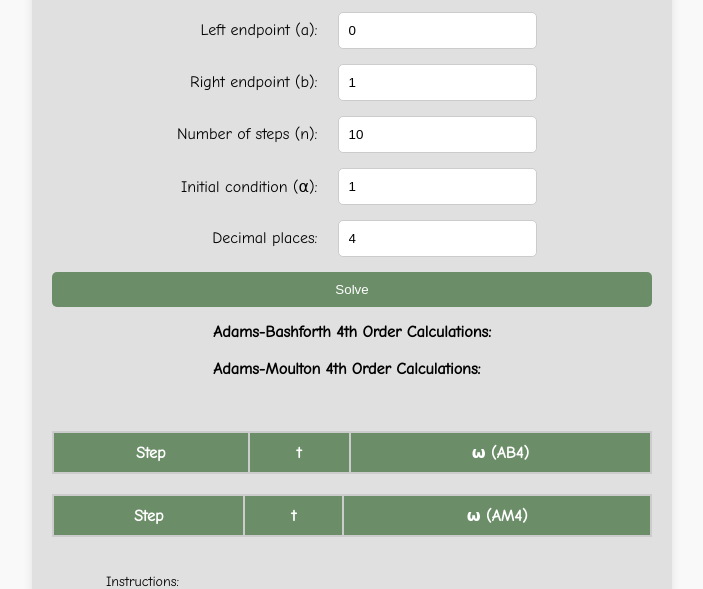
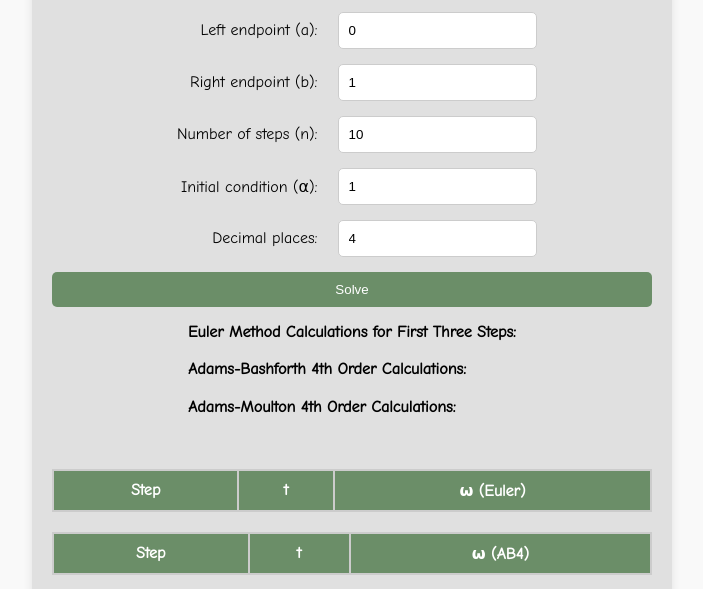
Before and after one commit to Inerig/Predictor-Corrector-Method-Solver-, a plain HTML site: page index.html in a window 1280 px wide. Shown: the part 212-801 px from the top of the page, without its empty margins (288-991 px from the left). Drawn offline with Linux system fonts and the light colour scheme.

Commit message:
Update index.html

```diff
--- a/index.html
+++ b/index.html
@@ -3,7 +3,7 @@
 <head>
 <meta charset="UTF-8">
 <meta name="viewport" content="width=device-width, initial-scale=1.0">
-<title>Adams-Bashforth and Adams-Moulton 4th Order Method Solver</title>
+<title>Predictor-Corrector Method Solver</title>
 <link href="https://fonts.googleapis.com/css2?family=Comic+Neue:wght@400&display=swap" rel="stylesheet">
 <link rel="stylesheet" href="style.css">
 </head>
@@ -48,11 +48,25 @@
     </div>
     <button onclick="solveAndDisplay()">Solve</button>
     <div class="calculations">
+        <h2>Euler Method Calculations for First Three Steps:</h2>
+        <div id="eulerCalculationsContent"></div>
         <h2>Adams-Bashforth 4th Order Calculations:</h2>
         <div id="abCalculationsContent"></div>
         <h2>Adams-Moulton 4th Order Calculations:</h2>
         <div id="amCalculationsContent"></div>
     </div>
+    <table id="eulerResultTable">
+        <thead>
+            <tr>
+                <th>Step</th>
+                <th>t</th>
+                <th>ω (Euler)</th>
+            </tr>
+        </thead>
+        <tbody>
+
+        </tbody>
+    </table>
     <table id="abResultTable">
         <thead>
             <tr>
@@ -62,7 +76,7 @@
             </tr>
         </thead>
         <tbody>
-            <!-- Results will be inserted here -->
+
         </tbody>
     </table>
     <table id="amResultTable">
@@ -74,7 +88,7 @@
             </tr>
         </thead>
         <tbody>
-            <!-- Results will be inserted here -->
+
         </tbody>
     </table>
     <div class="instructions">
```
